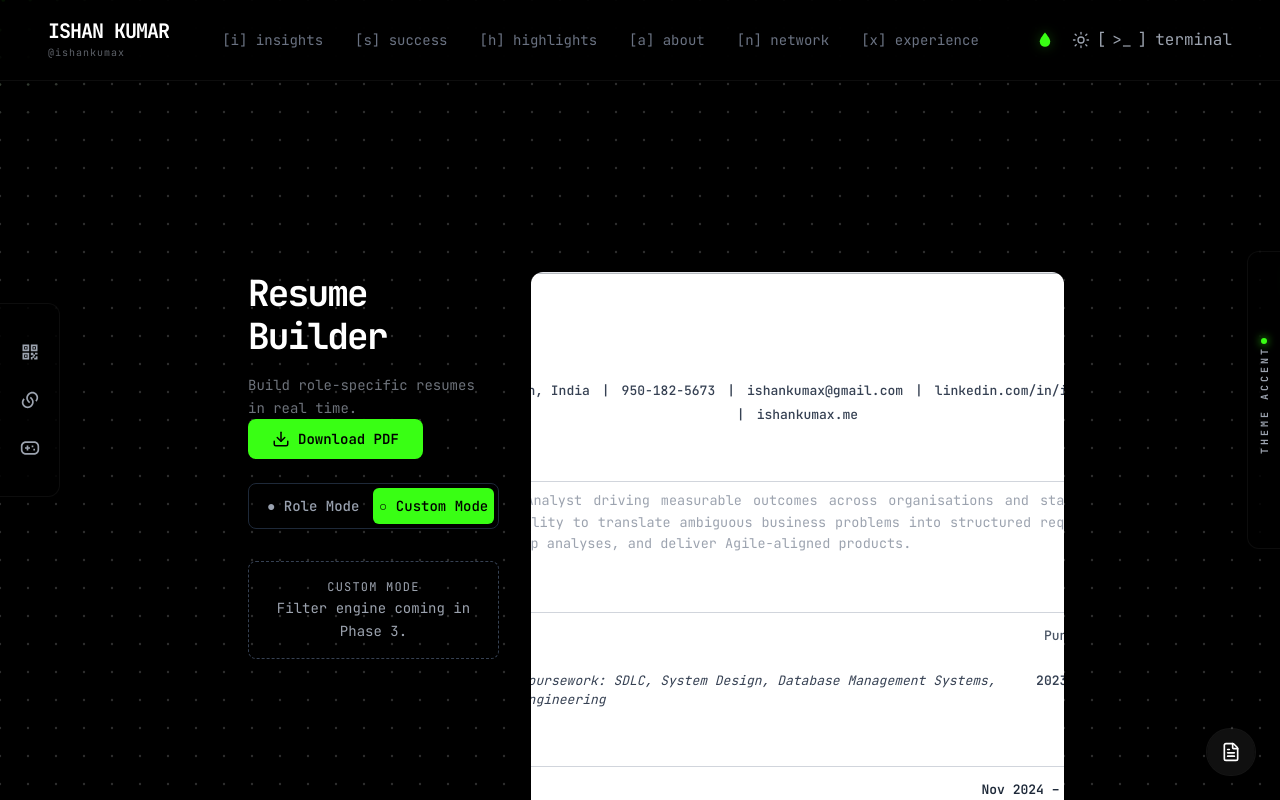
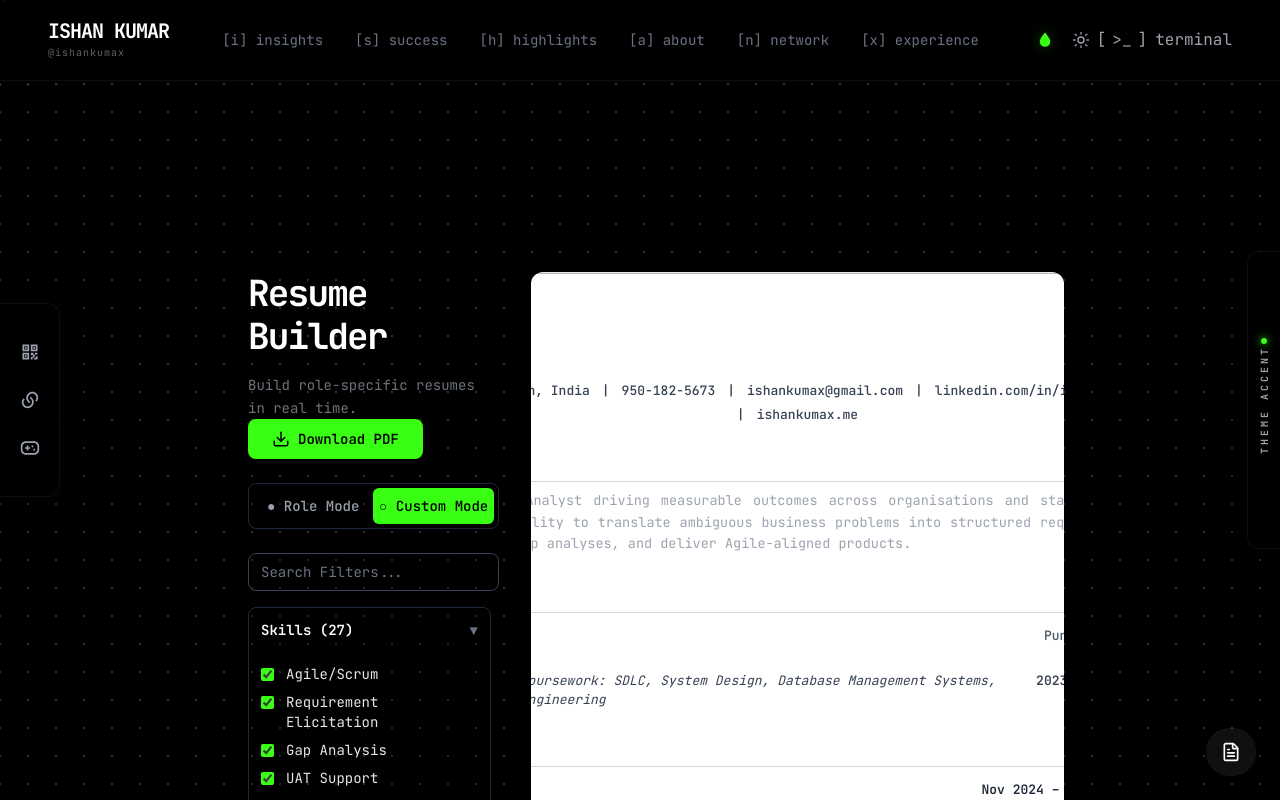
Before and after one commit to ishankumax/portfolio, a React (Vite) app: page /resume in a window 1280 px wide. Both pictures are taken after a click on the button "○ Custom Mode". Shown: the top 800 px of the page. Built offline with nearby package versions, Linux system fonts and the light colour scheme; no server answers; the database is empty.

Commit message:
feat: Phase 3 - Build Filter Engine and connect custom mode to state

```diff
--- a/src/components/ResumePage.jsx
+++ b/src/components/ResumePage.jsx
@@ -1,17 +1,53 @@
-import React, { useState } from 'react'
+import React, { useState, useEffect } from 'react'
 import resumeData from '../data/resumeData.json'
 import ConfigurationPanel from './resume/ConfigurationPanel'
 import ResumePreview from './resume/ResumePreview'
 import PDFExporter from './resume/PDFExporter'
+import { filterAndSortByRole } from '../utils/resumeFilter'
 
 export default function ResumePage() {
   const roles = Object.keys(resumeData.summaries)
   const [selectedRole, setSelectedRole] = useState(roles[0])
 
+  // Custom Mode State
+  const [mode, setMode] = useState('role')
+  const [customSelections, setCustomSelections] = useState({
+    skills: [],
+    projects: [],
+    experience: [],
+    certs: []
+  })
+
+  // Initialize Custom Selections from the selected role on first load
+  useEffect(() => {
+    if (mode === 'role') {
+      const skills = filterAndSortByRole(resumeData.skills, selectedRole).flatMap(g => g.items).map(s => `skill_${s}`)
+      const projects = filterAndSortByRole(resumeData.projects, selectedRole).map(p => `proj_${p.name}`)
+
+      const experience = []
+      resumeData.experience.forEach(e => {
+        const matchingBullets = filterAndSortByRole(e.bullets, selectedRole)
+        if (matchingBullets.length > 0) {
+          experience.push(`exp_${e.company}`)
+        }
+      })
+
+      // Select all certs by default for the role
+      const certs = resumeData.certifications.map(c => `cert_${c}`)
+
+      setCustomSelections({
+        skills,
+        projects,
+        experience,
+        certs
+      })
+    }
+  }, [selectedRole, mode]) // Syncs when in role mode
+
   return (
     <div className="min-h-screen pt-24 md:pt-28 pb-16 px-4 md:px-8 max-w-[1500px] mx-auto flex flex-col md:flex-row gap-8">
       {/* Configuration Panel - 32% width on desktop */}
-      <div className="w-full md:w-[32%] flex-shrink-0 flex flex-col gap-6">
+      <div className="w-full md:w-[32%] flex-shrink-0 flex flex-col gap-6 h-[calc(100vh-140px)] sticky top-28">
         <div>
           <h1 className="text-3xl font-bold tracking-tight mb-2" style={{ color: 'var(--text-primary)' }}>
             Resume Builder
@@ -21,7 +57,7 @@ export default function ResumePage() {
           </p>
           <PDFExporter
             targetId="resume-pdf-container"
-            filename={`Ishan_Kumar_Resume_${selectedRole.replace(/\s+/g, '_')}.pdf`}
+            filename={`Ishan_Kumar_Resume_${mode === 'role' ? selectedRole.replace(/\s+/g, '_') : 'Custom'}.pdf`}
           />
         </div>
 
@@ -29,17 +65,23 @@ export default function ResumePage() {
           roles={roles}
           selectedRole={selectedRole}
           onSelectRole={setSelectedRole}
+          mode={mode}
+          setMode={setMode}
+          resumeData={resumeData}
+          customSelections={customSelections}
+          setCustomSelections={setCustomSelections}
         />
       </div>
 
-      {/* Main Resume Content - 68% width on desktop, sticky */}
+      {/* Main Resume Content - 68% width on desktop, scrollable independently */}
       <div className="w-full md:w-[68%] relative">
-        {/* Sticky Container for the A4 Preview */}
-        <div className="md:sticky md:top-28 overflow-x-auto pb-8 rounded-xl no-scrollbar flex justify-center w-full">
-          <div className="min-w-[800px] flex justify-center bg-white shadow-2xl rounded-sm overflow-hidden border border-gray-200">
+        <div className="overflow-x-auto pb-8 rounded-xl no-scrollbar flex justify-center w-full">
+          <div className="min-w-[800px] flex justify-center bg-white shadow-2xl rounded-sm overflow-hidden border border-gray-200 mb-20">
             <ResumePreview
               resumeData={resumeData}
               selectedRole={selectedRole}
+              mode={mode}
+              customSelections={customSelections}
             />
           </div>
         </div>
--- a/src/components/resume/ConfigurationPanel.jsx
+++ b/src/components/resume/ConfigurationPanel.jsx
@@ -1,13 +1,21 @@
-import React, { useState } from 'react'
+import React from 'react'
 import RoleSidebar from './RoleSidebar'
+import CustomFilters from './CustomFilters'
 
-export default function ConfigurationPanel({ roles, selectedRole, onSelectRole }) {
-  const [mode, setMode] = useState('role') // 'role' or 'custom'
-
+export default function ConfigurationPanel({
+  roles,
+  selectedRole,
+  onSelectRole,
+  mode,
+  setMode,
+  resumeData,
+  customSelections,
+  setCustomSelections
+}) {
   return (
-    <div className="w-full flex flex-col gap-6">
+    <div className="w-full flex flex-col gap-6 h-full max-h-[calc(100vh-200px)]">
       {/* Mode Switcher */}
-      <div className="flex bg-black/20 p-1 rounded-lg border border-gray-800">
+      <div className="flex bg-black/20 p-1 rounded-lg border border-gray-800 shrink-0">
         <button
           className={`flex-1 py-2 text-sm font-medium rounded-md transition-all ${
             mode === 'role' ? 'bg-[var(--accent)] text-black shadow-lg' : 'text-gray-400 hover:text-white'
@@ -27,9 +35,9 @@ export default function ConfigurationPanel({ roles, selectedRole, onSelectRole }
       </div>
 
       {/* Content based on Mode */}
-      <div className="mt-2">
+      <div className="flex-1 overflow-hidden flex flex-col">
         {mode === 'role' ? (
-          <div className="animate-fade-in">
+          <div className="animate-fade-in overflow-y-auto no-scrollbar pb-8">
             <RoleSidebar
               roles={roles}
               selectedRole={selectedRole}
@@ -37,10 +45,11 @@ export default function ConfigurationPanel({ roles, selectedRole, onSelectRole }
             />
           </div>
         ) : (
-          <div className="animate-fade-in p-4 border border-dashed border-gray-700 rounded-lg text-center text-gray-500">
-            <p className="mb-2 font-mono text-xs uppercase tracking-widest text-[var(--accent)]">Custom Mode</p>
-            <p className="text-sm">Filter engine coming in Phase 3.</p>
-          </div>
+          <CustomFilters
+            resumeData={resumeData}
+            customSelections={customSelections}
+            setCustomSelections={setCustomSelections}
+          />
         )}
       </div>
     </div>
--- /dev/null
+++ b/src/components/resume/CustomFilters.jsx
@@ -0,0 +1,103 @@
+import React, { useState } from 'react'
+
+const FilterGroup = ({ title, items, selectedItems, onToggle }) => {
+  const [isOpen, setIsOpen] = useState(true)
+
+  return (
+    <div className="mb-4 border border-gray-800 rounded-lg overflow-hidden bg-black/10">
+      <button
+        className="w-full flex justify-between items-center p-3 bg-black/20 hover:bg-black/30 transition-colors text-sm font-semibold"
+        onClick={() => setIsOpen(!isOpen)}
+      >
+        <span style={{ color: 'var(--text-primary)' }}>{title} ({selectedItems.length})</span>
+        <span className="text-gray-500">{isOpen ? '▼' : '▶'}</span>
+      </button>
+      {isOpen && (
+        <div className="p-3 flex flex-col gap-2 max-h-64 overflow-y-auto custom-scrollbar">
+          {items.map((item, idx) => {
+            const isChecked = selectedItems.includes(item.id)
+            return (
+              <label key={idx} className="flex items-start gap-3 cursor-pointer group">
+                <input
+                  type="checkbox"
+                  className="mt-1 accent-[var(--accent)]"
+                  checked={isChecked}
+                  onChange={() => onToggle(item.id)}
+                />
+                <span className={`text-sm ${isChecked ? 'text-gray-200' : 'text-gray-500 group-hover:text-gray-300'}`}>
+                  {item.label}
+                </span>
+              </label>
+            )
+          })}
+        </div>
+      )}
+    </div>
+  )
+}
+
+export default function CustomFilters({ resumeData, customSelections, setCustomSelections }) {
+  const [searchTerm, setSearchTerm] = useState('')
+
+  // Flatten data for checkboxes
+  const allSkills = resumeData.skills.flatMap(g => g.items).map(s => ({ id: `skill_${s}`, label: s }))
+  const allProjects = resumeData.projects.map(p => ({ id: `proj_${p.name}`, label: p.name }))
+  const allExperience = resumeData.experience.map(e => ({ id: `exp_${e.company}`, label: `${e.role} at ${e.company}` }))
+  const allCerts = resumeData.certifications.map(c => ({ id: `cert_${c}`, label: c }))
+
+  const handleToggle = (category, id) => {
+    setCustomSelections(prev => {
+      const current = prev[category] || []
+      const updated = current.includes(id)
+        ? current.filter(i => i !== id)
+        : [...current, id]
+      return { ...prev, [category]: updated }
+    })
+  }
+
+  const filterBySearch = (items) => {
+    if (!searchTerm) return items
+    return items.filter(i => i.label.toLowerCase().includes(searchTerm.toLowerCase()))
+  }
+
+  return (
+    <div className="flex flex-col h-full animate-fade-in">
+      <div className="mb-4 relative">
+        <input
+          type="text"
+          placeholder="Search Filters..."
+          className="w-full bg-black/20 border border-gray-700 rounded-lg py-2 px-3 text-sm text-white placeholder-gray-500 focus:outline-none focus:border-[var(--accent)]"
+          value={searchTerm}
+          onChange={(e) => setSearchTerm(e.target.value)}
+        />
+      </div>
+
+      <div className="flex-1 overflow-y-auto pr-2 no-scrollbar">
+        <FilterGroup
+          title="Skills"
+          items={filterBySearch(allSkills)}
+          selectedItems={customSelections.skills || []}
+          onToggle={(id) => handleToggle('skills', id)}
+        />
+        <FilterGroup
+          title="Projects"
+          items={filterBySearch(allProjects)}
+          selectedItems={customSelections.projects || []}
+          onToggle={(id) => handleToggle('projects', id)}
+        />
+        <FilterGroup
+          title="Experience"
+          items={filterBySearch(allExperience)}
+          selectedItems={customSelections.experience || []}
+          onToggle={(id) => handleToggle('experience', id)}
+        />
+        <FilterGroup
+          title="Certificates"
+          items={filterBySearch(allCerts)}
+          selectedItems={customSelections.certs || []}
+          onToggle={(id) => handleToggle('certs', id)}
+        />
+      </div>
+    </div>
+  )
+}
--- a/src/components/resume/ResumePreview.jsx
+++ b/src/components/resume/ResumePreview.jsx
@@ -2,29 +2,59 @@ import React from 'react'
 import SkillList from './SkillList'
 import { filterAndSortByRole } from '../../utils/resumeFilter'
 
-export default function ResumePreview({ resumeData, selectedRole }) {
+export default function ResumePreview({ resumeData, selectedRole, mode, customSelections }) {
   // 1. Determine Summary
   const summary = resumeData.summaries[selectedRole] || resumeData.summaries['Business Analyst']
 
+  // Helper to check if item is selected in custom mode
+  const isSelected = (category, id) => {
+    if (mode === 'role') return true; // Handled by filterAndSortByRole later
+    return customSelections[category]?.includes(id)
+  }
+
   // 2. Filter/Reorder Experience Bullets
-  const experience = resumeData.experience.map(job => ({
+  let experience = []
+  if (mode === 'role') {
+    experience = resumeData.experience.map(job => ({
       ...job,
       bullets: filterAndSortByRole(job.bullets, selectedRole)
-  }))
+    })).filter(job => job.bullets.length > 0)
+  } else {
+    experience = resumeData.experience.filter(job => isSelected('experience', `exp_${job.company}`))
+  }
 
   // 3. Filter/Reorder Projects
-  const projects = filterAndSortByRole(resumeData.projects, selectedRole).map(p => ({
+  let projects = []
+  if (mode === 'role') {
+    projects = filterAndSortByRole(resumeData.projects, selectedRole).map(p => ({
       ...p,
       bullets: filterAndSortByRole(p.bullets, selectedRole)
     }))
+  } else {
+    projects = resumeData.projects.filter(p => isSelected('projects', `proj_${p.name}`))
+  }
 
   // 4. Filter/Reorder Skills
-  const skills = filterAndSortByRole(resumeData.skills, selectedRole)
+  let skills = []
+  if (mode === 'role') {
+    skills = filterAndSortByRole(resumeData.skills, selectedRole)
+  } else {
+    // Reconstruct skills object based on selected individual skills
+    skills = resumeData.skills.map(group => {
+      const activeItems = group.items.filter(item => isSelected('skills', `skill_${item}`))
+      return { ...group, items: activeItems }
+    }).filter(group => group.items.length > 0)
+  }
+
+  // 5. Certifications
+  const certifications = mode === 'role'
+    ? resumeData.certifications
+    : resumeData.certifications.filter(c => isSelected('certs', `cert_${c}`))
 
   return (
     <div
       id="resume-pdf-container"
-      className="bg-white text-black p-8 sm:p-12 shadow-2xl rounded-xl mx-auto border relative overflow-hidden"
+      className="bg-white text-black p-8 sm:p-12 shadow-2xl rounded-xl mx-auto border relative overflow-hidden transition-all duration-200"
       style={{
         width: '100%',
         maxWidth: '210mm', // A4 Width
@@ -139,18 +169,20 @@ export default function ResumePreview({ resumeData, selectedRole }) {
       <SkillList skills={skills} />
 
       {/* Certifications & Achievements */}
+      {(certifications && certifications.length > 0) && (
         <section className="mb-4">
           <h2 className="text-lg font-bold border-b border-gray-300 pb-1 mb-3 text-gray-800 uppercase">
             Certifications & Achievements
           </h2>
           <ul className="list-disc pl-5 space-y-1.5 text-[13px] text-gray-800 leading-snug">
-          {resumeData.certifications.map((cert, idx) => (
+            {certifications.map((cert, idx) => (
               <li key={idx} className="text-justify">
                 {cert}
               </li>
             ))}
           </ul>
         </section>
+      )}
     </div>
   )
 }
```
Lines whose indentation alone changed are shown as unchanged.
